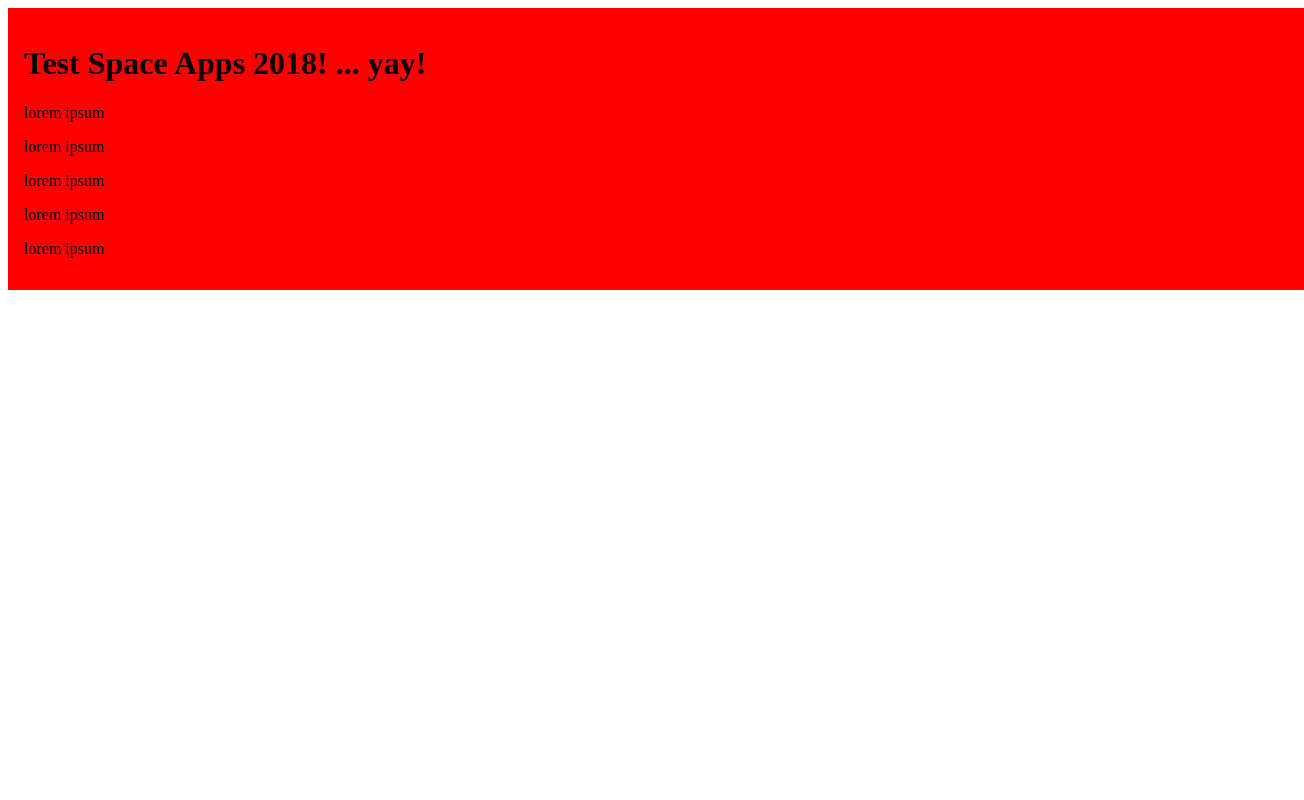
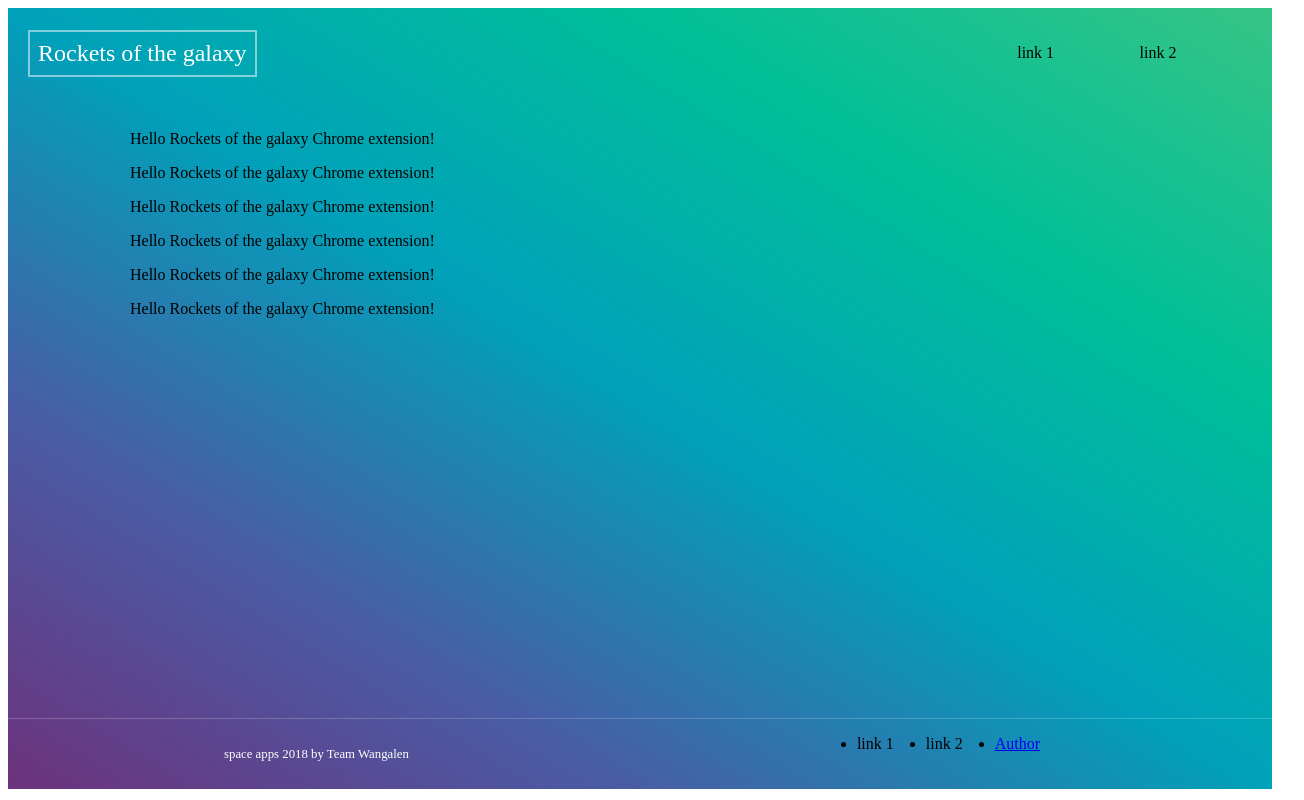
Before and after one commit to meligatt/rockets-galaxy-2, a React app: page / in a window 1280 px wide. Shown: the whole page, 1304 px wide, since content can reach past the window. Built offline with nearby package versions, Linux system fonts and the light colour scheme.

Commit message:
Add basic nav main and footer components

```diff
--- /dev/null
+++ b/components/Footer/index.jsx
@@ -0,0 +1,27 @@
+import './index.scss';
+import React from 'react';
+
+const Footer = () => {
+  return (
+    <footer className="footer">
+      <div className="footer__container">
+        <div className="footer__author">
+          <span>space apps 2018 by Team Wangalen</span>
+        </div>
+        <ul className="footer__link-list">
+          <li className="footer__list-item">
+            link 1
+          </li>
+          <li className="footer__list-item">
+            link 2
+          </li>
+          <li className="footer__list-item">
+            <a href="https://twitter.com/meligatt" rel='noopener noreferrer' target="_blank">Author</a>
+          </li>
+        </ul>
+      </div>
+    </footer>
+  );
+};
+
+export default Footer;
--- /dev/null
+++ b/components/Footer/index.scss
@@ -0,0 +1,25 @@
+// @import 'src/styles/abstracts/functions/_get-color';
+.footer {
+  .footer__container {
+    height: 70px;
+    bottom: 0;
+    border-top: 1px solid rgba($color: #ffffff, $alpha: 0.2);
+    display: flex;
+    justify-content: space-around;
+  }
+  .footer__author {
+    display: flex;
+    font-size: 0.8rem;
+    align-items: center;
+    color: white;
+    flex: 0 1 auto;
+  }
+  .footer__link-list {
+    margin: 0;
+    padding: 0;
+    display: flex;
+  }
+  .footer__list-item {
+    margin: 1rem;
+  }
+}
--- /dev/null
+++ b/components/Main/index.jsx
@@ -0,0 +1,17 @@
+import './index.scss';
+import React from 'react';
+
+const Main = ({ children }) => {
+  return (
+    <main id="main" className="main" role="main">
+      <div className="main__container">
+        <div className="main__content">
+          {children}
+        </div>
+      </div>
+    </main>
+  );
+};
+
+
+export default Main;
--- /dev/null
+++ b/components/Main/index.scss
@@ -0,0 +1,12 @@
+.main {
+  .main__container {
+    padding: 2rem 0;
+  }
+  .main__content {
+    max-width: 1020px;
+    margin-right: auto;
+    margin-left: auto;
+    padding-left: 1rem;
+    padding-right: 1rem;
+  }
+}
--- /dev/null
+++ b/components/Nav/index.jsx
@@ -0,0 +1,24 @@
+import './index.scss';
+import React from 'react';
+
+const Nav = () => {
+  return (
+    <nav className="main-nav">
+      <div className="main-nav__container">
+        <a className="main-nav__logo" href="/">
+          Rockets of the galaxy
+        </a>
+        <ul className="main-nav__menu">
+          <li className="main-nav__item">
+            link 1
+          </li>
+          <li className="main-nav__item">
+            link 2
+          </li>
+        </ul>
+      </div>
+    </nav>
+  );
+};
+
+export default Nav;
--- /dev/null
+++ b/components/Nav/index.scss
@@ -0,0 +1,42 @@
+// @import 'src/styles/abstracts/functions/_get-color';
+.main-nav {
+  .main-nav__container {
+    display: flex;
+    align-items: center;
+    justify-content: space-between;
+    height: 90px;
+    padding: 0 20px;
+  }
+  .main-nav__logo {
+    display: inline-block;
+    border: 2px solid rgba($color: #FFFFFF, $alpha: 0.5);
+    font-size: 1.5rem;
+    font-weight: normal;
+    color: white;
+    text-decoration: none;
+    padding: 0.5rem;
+  }
+  .main-nav__menu {
+    display: flex;
+    flex-wrap: wrap;
+    flex: 0 1 20%;
+    margin: 0;
+    padding: 0;
+    list-style: none;
+  }
+  .main-nav__item {
+    flex: 1 0 calc(25% - 10px);
+    margin-left: 10px;
+    margin-right: 10px;
+    font-size: 1rem;
+    a {
+      color: black;
+      text-transform: none;
+      letter-spacing: normal;
+      transition: color .2s ease-in;
+      &:hover {
+        color: white;
+      }
+    }
+  }
+}
--- a/containers/App.js
+++ b/containers/App.js
@@ -1,26 +1,47 @@
+import './index.scss';
 import React, { Component } from 'react';
+import Nav from './../components/Nav/index.jsx';
+import Main from './../components/Main/index.jsx';
+import Footer from './../components/Footer/index.jsx';
 
 class App extends Component {
   constructor() {
     super();
     this.state = {
-      films: [],
-      loading: true,
-      results: []
+      data: [],
     };
   }
   componentDidMount() {
+    console.log("componentDidMount!");
+  }
 
-  }
   render() {
     return (
-      <div style={{ width: '100%', padding: '1rem', backgroundColor: 'red' }}>
-        <h1>Test Space Apps 2018! ... yay!</h1>
-        <p>lorem  ipsum</p>
-        <p>lorem  ipsum</p>
-        <p>lorem  ipsum</p>
-        <p>lorem  ipsum</p>
-        <p>lorem  ipsum</p>
+      <div className="app-view">
+        <div className="app-view__container">
+          <Nav />
+          <Main>
+            <div>
+              Hello Rockets of the galaxy Chrome extension!
+              <p>
+                Hello Rockets of the galaxy Chrome extension!
+              </p>
+              <p>
+                Hello Rockets of the galaxy Chrome extension!
+              </p>
+              <p>
+                Hello Rockets of the galaxy Chrome extension!
+              </p>
+              <p>
+                Hello Rockets of the galaxy Chrome extension!
+              </p>
+              <p>
+                Hello Rockets of the galaxy Chrome extension!
+              </p>
+            </div>
+          </Main>
+        </div>
+        <Footer />
       </div>
     );
   }
--- /dev/null
+++ b/containers/index.scss
@@ -0,0 +1,6 @@
+.app-view {
+  background-image: linear-gradient(to right top, #6d327c, #485DA6, #00a1ba, #00BF98, #36C486);
+  .app-view__container {
+    min-height: calc(100vh - 90px);
+  }
+}
```
